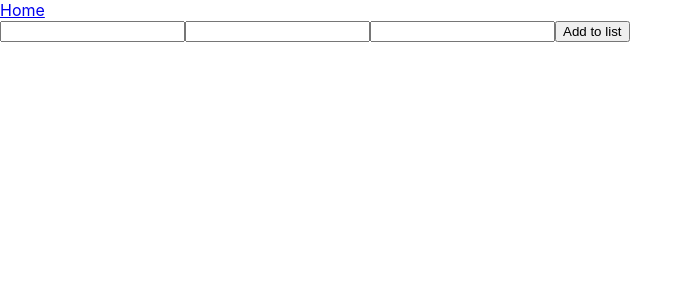
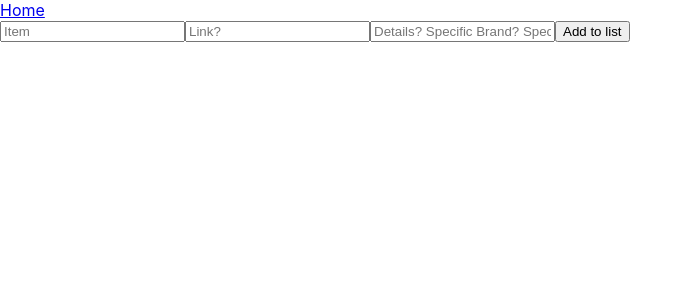
Before and after one commit to edjrodriguez/The-Lists, a React (Create React App) app: page /eddies-wish-list in a window 1280 px wide. Shown: the top 300 px of the page, without its empty margins (0-693 px from the left). Built offline with nearby package versions, Linux system fonts and the light colour scheme; no server answers; the HTML template or start-up script is replaced by a standard one.

Commit message:
Conditionally render Form component depending on url path

```diff
--- a/src/Components/Form/Form.js
+++ b/src/Components/Form/Form.js
@@ -1,25 +1,107 @@
 import React from "react";
+import { Route } from "react-router-dom"
+
 
 class Form extends React.Component{
     constructor() {
         super()
         this.state={
             item: '',
+            whitneyItem: '',
+            eddieItem: '',
             quantity: '',
+            link: '',
             description:''
         }
     }
 
+    handleChange = (event) =>{
+        console.log(event)
+    }
+
     render() {
         return(
-            <form>
-                <input/>
-                <input/>
-                <input/>
-                <button>Add to list</button>
-            </form>
-        )
-    }
+        <div>
+            <Route path='/groceries' render={() => {
+                return(
+                    <form>
+                        <input
+                            placeholder="Grocery Item"
+                            name='groceryItem'
+                            value={this.state.item}
+                            onChange={this.handleChange}
+                        />
+                        <input
+                            placeholder="How many?"
+                            name='quantity'
+                            value={this.state.quantity}
+                            onChange={this.handleChange}
+                        />
+                        <input
+                            placeholder="Details? Specific Brand? Specific store?"
+                            name='description'
+                            value={this.state.description}
+                            onChange={this.handleChange}
+                        />
+                        <button>Add to list</button>
+                    </form>
+                )
+            }}/>
+            <Route path='/whitneys-wish-list' render={() => {
+                return(
+                    <form>
+                         <input
+                            placeholder="Item"
+                            name='whitneyItem'
+                            value={this.state.whitneyItem}
+                            onChange={this.handleChange}
+
+                        />
+                        <input
+                            placeholder="Link?"
+                            name='link'
+                            value={this.state.link}
+                            onChange={this.handleChange}
+                        />
+                        <input
+                            placeholder="Details? Specific Brand? Specific store?"
+                            name='description'
+                            value={this.state.description}
+                            onChange={this.handleChange}
+                        />
+                        <button>Add to list</button>
+                    </form>
+                )
+            }}/>
+              <Route path={'/eddies-wish-list' } render={() => {
+                return(
+                    <form>
+                        <input
+                            placeholder="Item"
+                            name='eddieItem'
+                            value={this.state.eddieItem}
+                            onChange={this.handleChange}
+                        />
+                        <input
+                            placeholder="Link?"
+                            name='link'
+                            value={this.state.link}
+                            onChange={this.handleChange}
+                        />
+                        <input
+                            placeholder="Details? Specific Brand? Specific store?"
+                            name='description'
+                            value={this.state.description}
+                            onChange={this.handleChange}
+                        />
+                        <button>Add to list</button>
+                    </form>
+                )
+            }}/>
+
+        </div>
+
+    )}
 }
 
 export default Form
```
Also changed, not shown: src/Components/App/App.js (+4 -10 lines).
